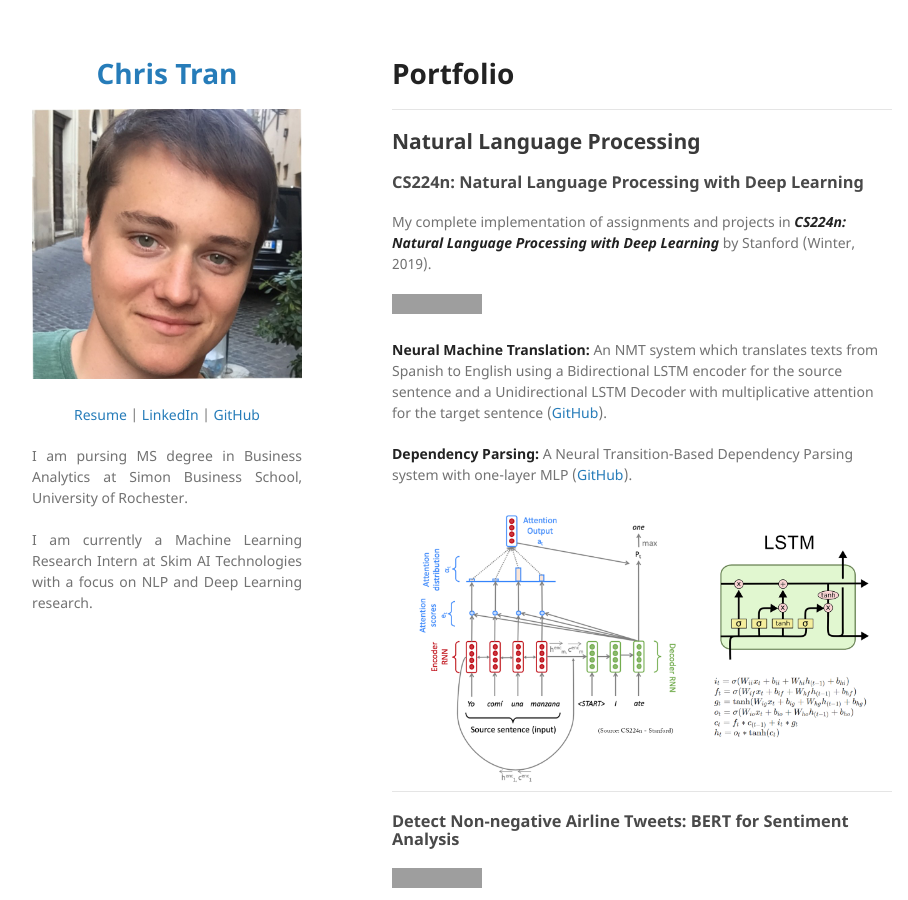
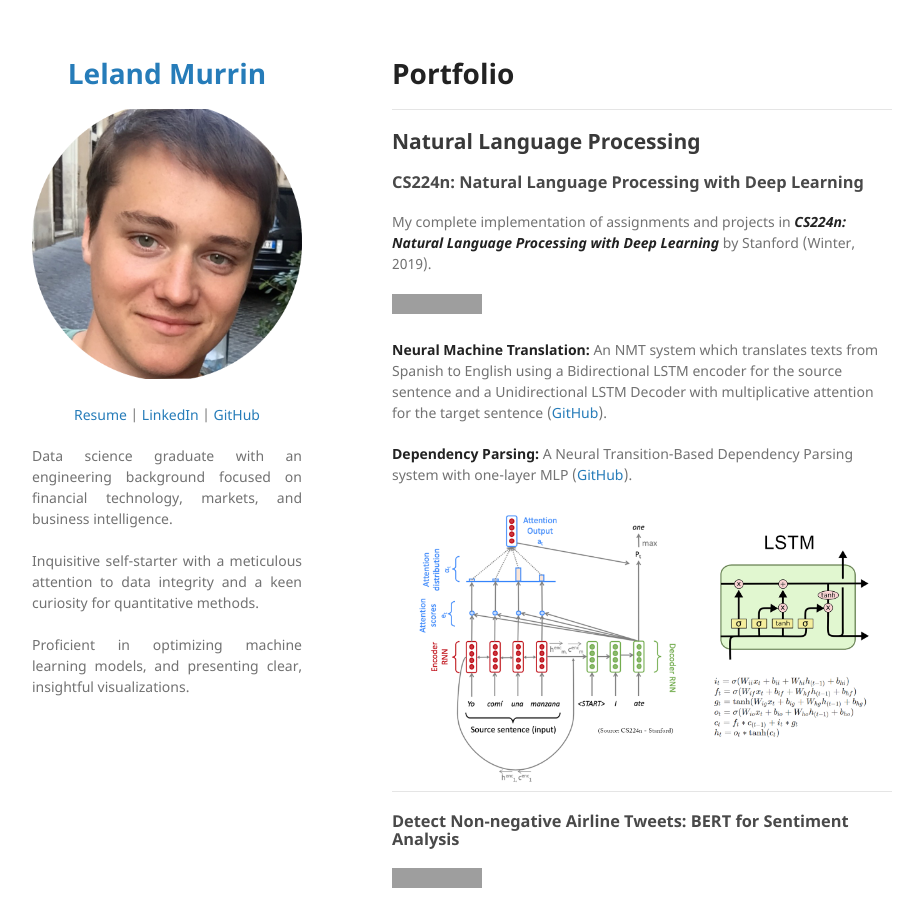
Before and after one commit to lelandjmurrin/lelandjmurrin.github.io, a Jekyll site: the page built from index.md, in a window 1280 px wide and 900 px high. Shown: the whole window, without its empty margins (178-1086 px from the left). Built offline with Jekyll 4.4.1, drawn with Linux system fonts in a browser that asks for light colours; our own code applies the rules of GitHub Pages for plain Markdown files; grey boxes are pictures that could not be loaded.

Commit message:
Portfolio Theme Copy Setup

```diff
--- a/_config.yml
+++ b/_config.yml
@@ -1,20 +1,21 @@
-title: <p align="center"> Chris Tran </p>
+title: <p align="center"> Leland Murrin </p>
 
 logo: "/images/picture.png?raw=true"
 
 description:
   <p align="center">
   <a href="pdf/resume.pdf">Resume</a> |
-  <a href="https://www.linkedin.com/in/chriskhanhtran/">LinkedIn</a> |
-  <a href="https://github.com/chriskhanhtran">GitHub</a>
+  <a href="https://www.linkedin.com/in/leland-murrin/">LinkedIn</a> |
+  <a href="https://github.com/lelandjmurrin">GitHub</a>
   </p>
 
   <p align="justify">
-  I am pursing MS degree in Business Analytics at Simon Business School, University of Rochester.
+  Data science graduate with an engineering background focused on financial technology, markets, and business intelligence.
   <br><br>
-  I am currently a Machine Learning Research Intern at Skim AI Technologies with a focus on NLP and Deep Learning research.
+  Inquisitive self-starter with a meticulous attention to data integrity and a keen curiosity for quantitative methods.
+  <br><br>
+  Proficient in optimizing machine learning models, and presenting clear, insightful visualizations.
   <br><br>
   </p>
 
 theme: jekyll-theme-minimal
-google_analytics: UA-145578661-1 # Google Analytics tracking ID
```
Also changed, not shown: images/picture.png, 4 other files.
